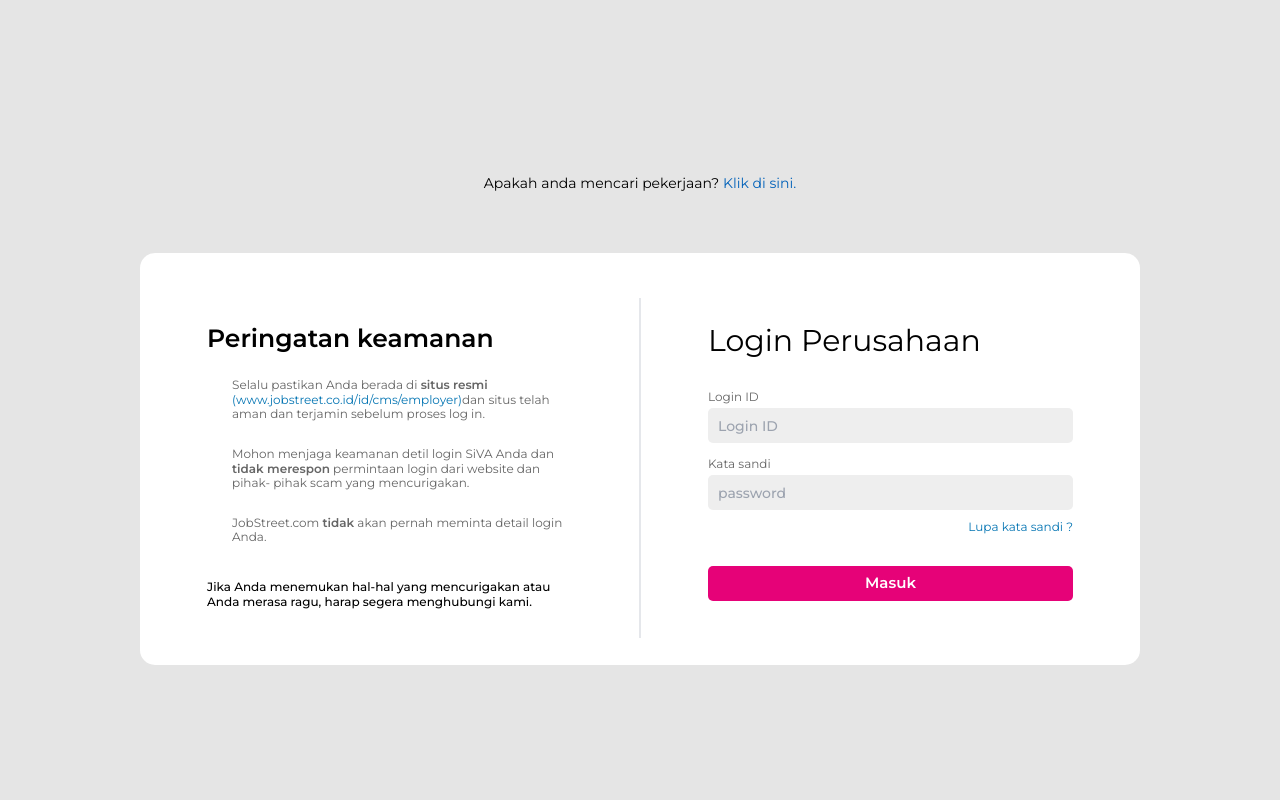
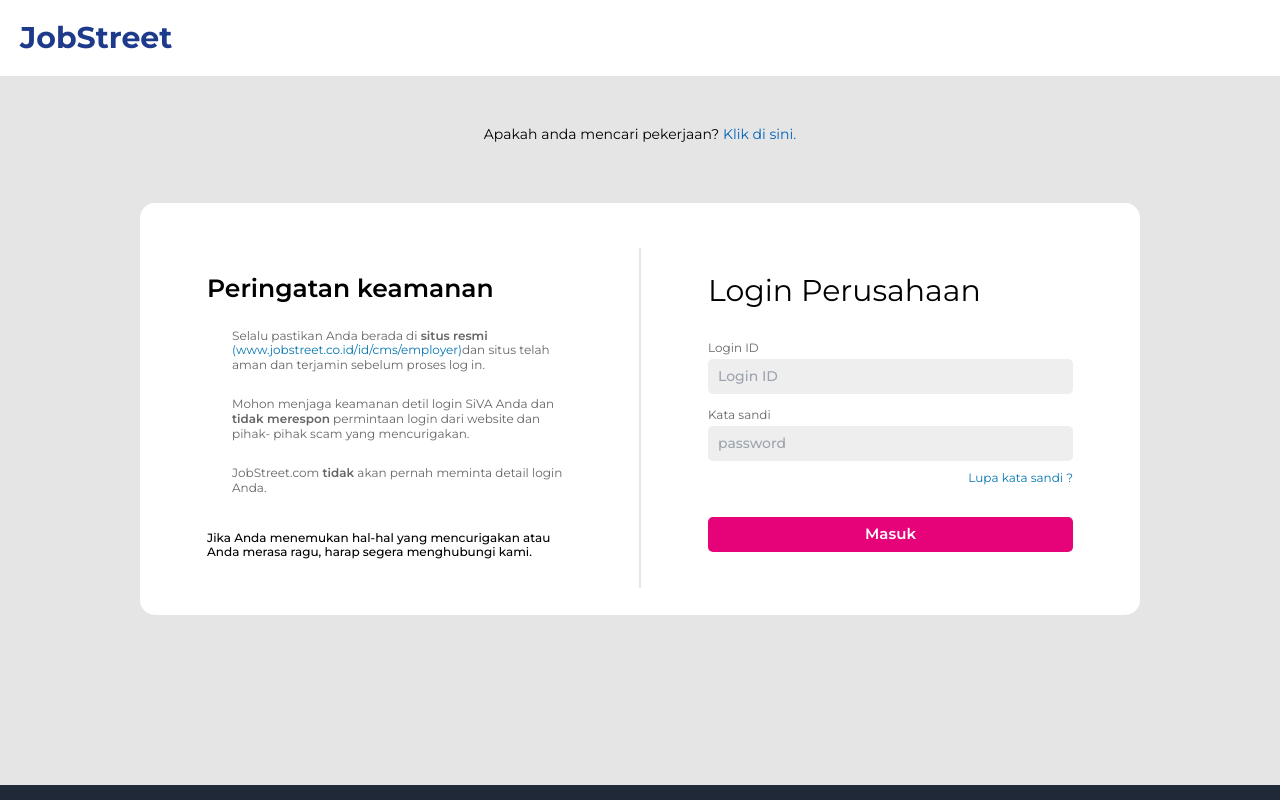
Before and after one commit to Zan-14/K-4-HS-FrontEnd, a React (Vite) app: page /login in a window 1280 px wide. Shown: the top 800 px of the page. Built offline with nearby package versions, Linux system fonts and the light colour scheme.

Commit message:
fix navbar login

```diff
--- /dev/null
+++ b/src/components/Navbar/NavabarAuth/NavAuth.jsx
@@ -0,0 +1,17 @@
+import React from "react";
+import { Link } from "react-router-dom";
+
+const NavAuth = ({ to }) => {
+  return (
+    <div className="p-5 shadow">
+      <Link
+        to={to}
+        className="text-3xl font-bold text-blue-900 container mx-auto"
+      >
+        JobStreet
+      </Link>
+    </div>
+  );
+};
+
+export default NavAuth;
--- a/src/components/Navbar/NavbarCompany/NavCompany.jsx
+++ b/src/components/Navbar/NavbarCompany/NavCompany.jsx
@@ -19,7 +19,7 @@
             <Button>
               <Button.Default navigate={() => links("/home-kandidat")} />
               <Button.register navigate={() => links("/register")} />
-              <Button.login navigate={() => links("/")} />
+              <Button.login navigate={() => links("/login")} />
             </Button>
           </div>
         ) : (
--- a/src/pages/Company/loginPages.jsx
+++ b/src/pages/Company/loginPages.jsx
@@ -1,6 +1,8 @@
 import { Link, useNavigate } from "react-router-dom";
 import LoginForm from "../../components/Forms/LoginForm";
 import auth from "../../utils/auth";
+import NavAuth from "../../components/Navbar/NavabarAuth/NavAuth";
+import Footer from "../../components/Footer/Footer";
 
 const LoginPage = () => {
   const navigate = useNavigate();
@@ -28,7 +30,8 @@
 
   return (
     <>
-      <div className="flex min-h-screen justify-center items-center font-montserrat bg-[#E5E5E5]">
+      <NavAuth to="/" />
+      <div className="flex pb-40 justify-center items-center font-montserrat bg-[#E5E5E5]">
         <div>
           <div className="question text-center p-[50px] text-[14px] leading-[17.07px]">
             <p>
@@ -89,6 +92,7 @@
           </div>
         </div>
       </div>
+      <Footer />
     </>
   );
 };
--- a/src/pages/Company/registerPages.jsx
+++ b/src/pages/Company/registerPages.jsx
@@ -1,10 +1,13 @@
 import { Link } from "react-router-dom";
 import Forms from "../../components/Forms/Forms";
+import NavAuth from "../../components/Navbar/NavabarAuth/NavAuth";
+import Footer from "../../components/Footer/Footer";
 
 const RegisterPages = () => {
   return (
     <>
-      <div className="py-52 flex flex-col min-h-screen justify-center items-center bg-[#E5E5E5]">
+      <NavAuth to="/" />
+      <div className="py-10 flex flex-col px-5 min-h-screen justify-center items-center bg-[#E5E5E5]">
         <p className="mb-5">
           Apakah anda mencari pekerjaan?
           <Link className="text-blue-500"> Klik di sini.</Link>
@@ -12,7 +15,7 @@
         <form className="bg-white rounded-xl shadow-md">
           <div>
             <img
-              src="images/img-register.png"
+              src="img/img-register.png"
               alt=""
               className="w-full rounded-t-xl"
             />
@@ -20,6 +23,7 @@
           <Forms />
         </form>
       </div>
+      <Footer />
     </>
   );
 };
```
Also changed, not shown: public/img/img-register.png (renamed from public/img/Rectangle 38.png).
